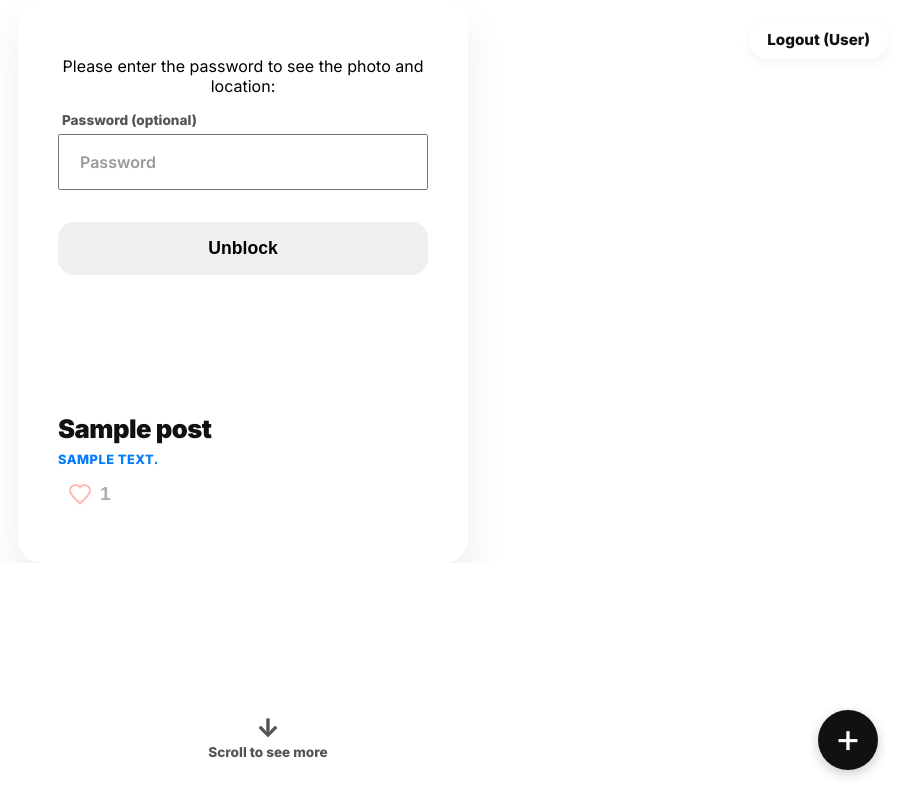
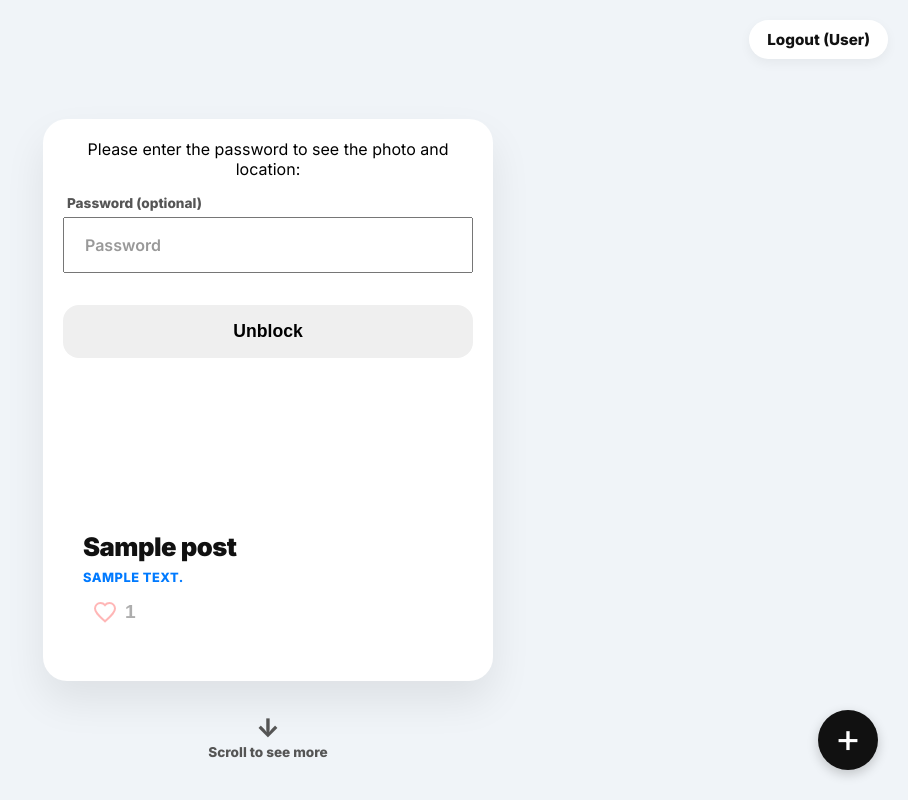
Before and after one commit to CommandLine-5336/BirdWatchingApp, a Flask app: page / in a window 1280 px wide. Shown: the whole page, without its empty margins (372-1280 px from the left). Run offline with Flask 3, Linux system fonts and the light colour scheme; tables that the repository leaves empty hold one stand-in row (values such as "Sample post").

Commit message:
Refactor and optimize CSS styles
Refactor CSS styles for better organization and readability, consolidating rules and removing redundant code.

```diff
--- a/src/static/style.css
+++ b/src/static/style.css
@@ -1,40 +1,17 @@
 @import url('https://fonts.googleapis.com/css2?family=Inter:wght@400;600;800;900&display=swap');
 
-html,
-body {
-    margin: 0;
-    padding: 0;
-    width: 100%;
-    font-family: 'Inter', 'sans-serif';
-    overflow-x: hidden;
+html, body {
+    margin: 0; padding: 0; width: 100%; height:100vh;
+    background: #f0f4f8; font-family: 'Inter', 'sans-serif';
+    display: flex; justify-content: center; align-items: center;
+    overflow-x: hidden; cursor:pointer;
 }
 
-body.auth-page {
-    background: #f0f4f8;
-    height: 100vh;
-    display: flex;
-    justify-content: center;
-    align-items: center;
-    cursor: pointer;
-}
-
-body.feed-page {
-    background: #f0f4f8;
-    display: block;
-    overflow-y: scroll;
-    scroll-snap-type: y mandatory;
-    scroll-behavior: smooth;
-}
-
+/* --------- Auth Styles --------- */
 .auth-container {
-    width: 90%;
-    max-width: 380px;
-    background: #ffffff;
-    color: #111111;
-    border-radius: 24px;
-    padding: 40px 30px;
-    box-shadow: 0 2px 8px rgba(0, 0, 0, 0.3);
-    text-align: center;
+    width: 90%; max-width:380px; background: #ffffff;
+    color: #111111; border-radius: 24px; padding: 40px 30px;
+    box-shadow: 0 2px 8px rgba(0,0,0,0.3); text-align: center;
 }
 
 .auth-container h3 {
@@ -46,25 +23,15 @@ body.feed-page {
 }
 
 .alert {
-    background: #ffe6e6;
-    color: #d93025;
-    border: 2px solid #f5c2c7;
-    padding: 12px;
-    border-radius: 16px;
-    margin-bottom: 20px;
-    font-size: 0.95rem;
-    font-weight: 800;
+    background: #ffe6e6; color: #d93025; border: 2px solid #f5c2c7;
+    padding: 12px; border-radius: 16px; margin-bottom: 20px;
+    font-size: 0.95rem; font-weight: 800;
 }
 
 input {
-    width: 100%;
-    padding: 16px 20px;
-    margin-bottom: 16px;
-    box-sizing: border-box;
-    outline: none;
-    font-family: 'Inter', 'sans-serif';
-    font-size: 1rem;
-    font-weight: 600;
+    width: 100%; padding: 16px 20px; margin-bottom: 16px;
+    box-sizing: border-box; outline:none;
+    font-family: 'Inter', 'sans-serif'; font-size: 1rem; font-weight: 600;
     transition: all 0.2s ease;
 }
 
@@ -79,14 +46,8 @@ input::placeholder {
 }
 
 .btn {
-    width: 100%;
-    padding: 16px;
-    border: none;
-    border-radius: 16px;
-    font-size: 1.1rem;
-    font-weight: 800;
-    cursor: pointer;
-    margin-bottom: 12px;
+    width: 100%; padding: 16px; border: none; border-radius: 16px;
+    font-size: 1.1rem; font-weight: 800; cursor: pointer; margin-bottom: 12px;
     transition: all 0.2s ease;
 }
 
@@ -94,7 +55,6 @@ input::placeholder {
     background: #111;
     color: #fff;
 }
-
 .btn-login:hover {
     background: #333;
 }
@@ -104,116 +64,55 @@ input::placeholder {
     color: #fff;
     border: 2px solid transparent;
 }
-
 .btn-register:hover {
     background: #ccc;
 }
 
+/* --------- Feed Styles --------- */
 #feed {
-    width: 100%;
-    max-width: 500px;
-    margin: 0 auto;
-}
-
-.post-wrapper {
-    width: 100%;
-    display: flex;
-    justify-content: center;
-    align-items: center;
-    scroll-snap-align: start;
-    scroll-snap-stop: always;
-    padding: 10px 0;
-    box-sizing: border-box;
+    width: 100%; max-width: 500px; display: flex;
+    flex-direction: column; align-items: center;
 }
 
 .post {
-    width: 90%;
-    aspect-ratio: 4/5;
-    border-radius: 24px;
-    overflow: hidden;
-    background: #fff;
-    position: relative;
-    box-shadow: 0 20px 40px rgba(0, 0, 0, 0.08);
+    width: 90%; aspect-ratio: 4/5; border-radius: 24px;
+    overflow: hidden; background: #fff; position: relative;
+    box-shadow: 0 20px 40px rgba(0,0,0,0.08);
 }
 
 .post-img {
-    width: 100%;
-    height: 100%;
-    object-fit: cover;
-}
-
-.password-lock-form {
-    position: absolute;
-    inset: 0;
-    display: flex;
-    flex-direction: column;
-    justify-content: center;
-    align-items: center;
-    padding: 20px;
-    text-align: center;
-    background: #fff;
+    width: 100%; height: 100%; object-fit: cover;
 }
 
 .info {
-    position: absolute;
-    bottom: 20px;
-    left: 20px;
-    right: 20px;
-    padding: 20px;
-    background: rgba(255, 255, 255, 0.85);
-    backdrop-filter: blur(15px);
-    border-radius: 20px;
+    position: absolute; bottom: 20px; left: 20px; right: 20px;
+    padding: 20px; background: rgba(255, 255, 255, 0.85);
+    backdrop-filter: blur(15px); border-radius: 20px; pointer-events: none;
 }
 
 .title {
-    font-size: 1.6rem;
-    font-weight: 900;
-    color: #111;
-    margin-bottom: 5px;
-    letter-spacing: -0.5px;
+    font-size: 1.6rem; font-weight: 900; color: #111;
+    margin-bottom: 5px; letter-spacing: -0.5px;
 }
 
 .desc {
-    font-size: 0.8rem;
-    color: #007aff;
-    font-weight: 800;
-    display: block;
-    margin-top: 8px;
-    text-transform: uppercase;
-    letter-spacing: 0.5px;
+    font-size: 0.8rem; color: #007aff; font-weight: 800;
+    display: block; margin-top: 8px; text-transform: uppercase; letter-spacing: 0.5px;
 }
 
 .logout-btn {
-    position: fixed;
-    top: 20px;
-    right: 20px;
-    background: #fff;
-    color: #111;
-    padding: 10px 18px;
-    border-radius: 20px;
-    text-decoration: none;
-    font-size: 0.95rem;
-    font-weight: 800;
-    z-index: 1000;
-    box-shadow: 0 4px 12px rgba(0, 0, 0, 0.05);
+    position: absolute; top: 20px; right: 20px; background: #fff;
+    color: #111; padding: 10px 18px; border-radius: 20px;
+    text-decoration: none; font-size: 0.95rem; font-weight: 800;
+    z-index: 1000; box-shadow: 0 4px 12px rgba(0,0,0,0.05);
 }
 
+/* --------- Modal & Upload Styles --------- */
 .add-btn {
-    position: fixed;
-    bottom: 30px;
-    right: 30px;
-    width: 60px;
-    height: 60px;
-    background: #111;
-    color: #fff;
-    border-radius: 50%;
-    font-size: 40px;
-    text-align: center;
-    line-height: 55px;
-    cursor: pointer;
-    z-index: 1000;
-    box-shadow: 0 4px 12px rgba(0, 0, 0, 0.2);
-    transition: transform 0.2s ease;
+    position: fixed; bottom: 30px; right: 30px; width: 60px; height: 60px;
+    background: #111; color: #fff; border-radius: 50%; font-size: 40px;
+    text-align: center; line-height: 55px; cursor: pointer; z-index: 1000;
+    box-shadow: 0 4px 12px rgba(0,0,0,0.2); transition: transform 0.2s ease;
 }
 
 .add-btn:hover {
@@ -221,16 +120,8 @@ input::placeholder {
 }
 
 .upload-modal {
-    display: none;
-    position: fixed;
-    top: 0;
-    left: 0;
-    width: 100%;
-    height: 100%;
-    background: rgba(255, 255, 255, 0.95);
-    z-index: 2000;
-    justify-content: center;
-    align-items: center;
+    display: none; position: fixed; top: 0; left: 0; width: 100%; height: 100%;
+    background: rgba(255, 255, 255, 0.95); z-index: 2000; justify-content: center; align-items: center;
 }
 
 .upload-modal.active {
@@ -238,33 +129,25 @@ input::placeholder {
 }
 
 .upload-content {
-    width: 90%;
-    max-width: 400px;
-    background: #fff;
-    padding: 30px;
-    border-radius: 24px;
-    box-shadow: 0 10px 30px rgba(0, 0, 0, 0.1);
-    position: relative;
+    width: 90%; max-width: 400px; background: #fff; padding: 30px;
+    border-radius: 24px; box-shadow: 0 10px 30px rgba(0,0,0,0.1); position: relative;
 }
 
 .upload-content h3 {
-    margin-top: 0;
-    margin-bottom: 20px;
-    font-weight: 900;
+    margin-top: 0; margin-bottom: 20px; font-weight: 900;
 }
 
 .close-btn {
-    position: absolute;
-    top: 15px;
-    right: 20px;
-    font-size: 24px;
-    cursor: pointer;
-    font-weight: bold;
-    color: #555;
+    position: absolute; top: 15px; right: 20px; font-size: 24px;
+    cursor: pointer; font-weight: bold; color: #555;
 }
 
 .close-btn:hover {
     color: #000;
+}
+
+.file-input {
+    border: 1px solid #ccc; padding: 12px; cursor: pointer;
 }
 
 .form-group {
@@ -313,6 +196,20 @@ input[type="file"] {
     margin-bottom: 0;
 }
 
+.btn-publish {
+    background: #f3f4f6;
+    color: #4b5563;
+    border: none;
+    margin-top: 10px;
+}
+
+.btn-publish:hover {
+    background: #e5e7eb;
+    color: #111;
+}
+
+/* --------- LIkes btn --------- */
+
 .post-actions {
     margin-top: 10px;
     pointer-events: auto;
@@ -330,12 +227,6 @@ input[type="file"] {
     padding: 5px 10px;
     border-radius: 20px;
     transition: background-color 0.2s ease;
-}
-
-.like-button.locked {
-    opacity: 0.4;
-    cursor: not-allowed;
-    pointer-events: none;
 }
 
 .like-button:hover {
@@ -360,6 +251,14 @@ input[type="file"] {
     transform: scale(1.1);
 }
 
+/* --------- Like Locking --------- */
+.like-button.locked {
+    opacity: 0.4;
+    cursor: not-allowed;
+    pointer-events: none;
+}
+
+/* --------- Scroll Hint --------- */
 .scroll-hint {
     position: fixed;
     bottom: 40px;
@@ -387,13 +286,6 @@ input[type="file"] {
 }
 
 @keyframes scroll-hint-bounce {
-
-    0%,
-    100% {
-        transform: translateY(0);
-    }
-
-    50% {
-        transform: translateY(10px);
-    }
+    0%, 100% { transform: translateY(0); }
+    50% { transform: translateY(10px); }
 }
```
